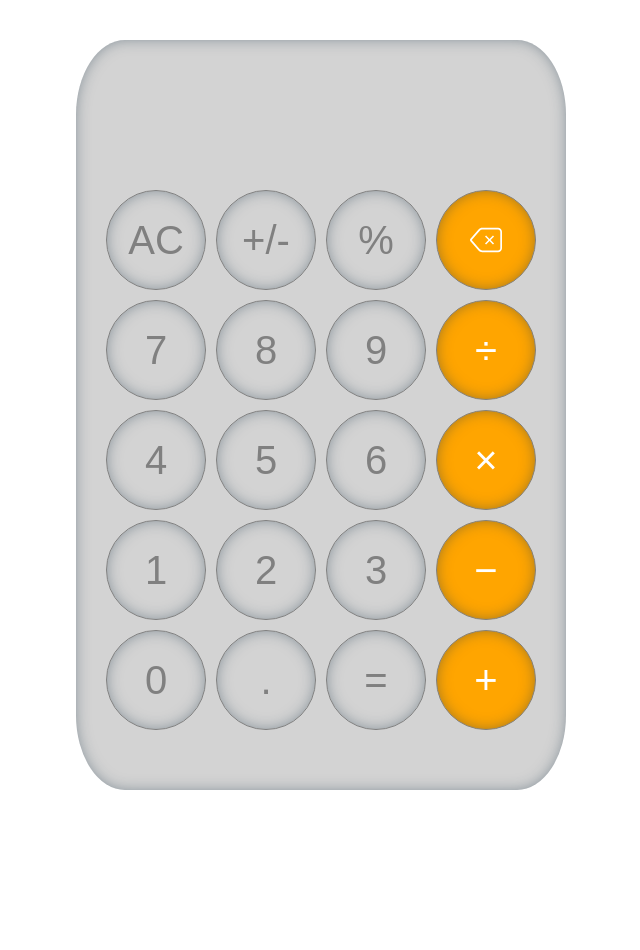
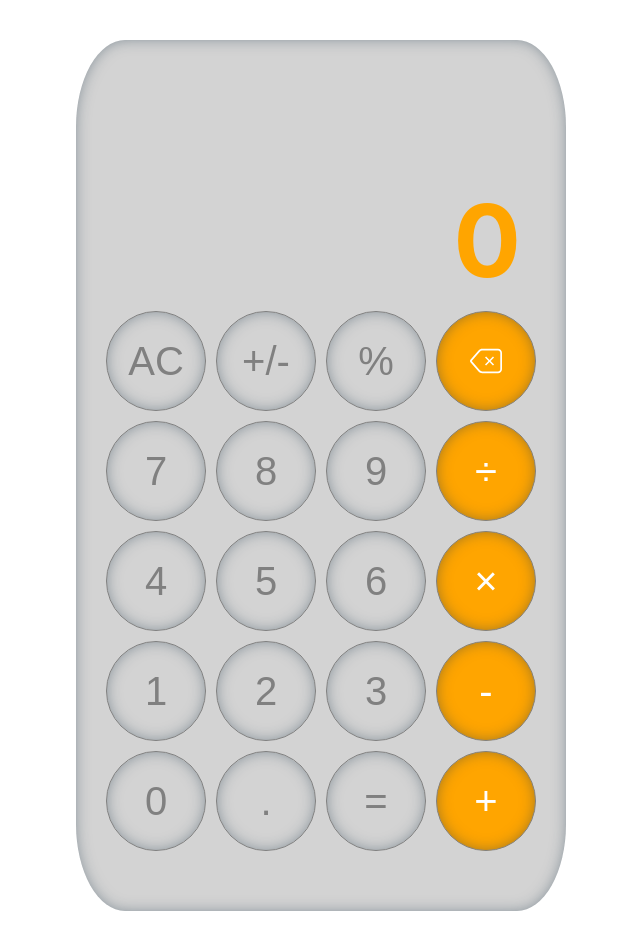
Before and after one commit to Pavel-174/calculator, a React (Create React App) app: page / in a window 1280 px wide. Shown: the whole page, without its empty margins (319-959 px from the left). Before the commit the page ends 830 px from the top, so only its background shows below. Built offline with nearby package versions, Linux system fonts and the light colour scheme.

Commit message:
delete button bug fixed

```diff
--- a/src/App.css
+++ b/src/App.css
@@ -19,9 +19,11 @@ body {
 	justify-content: flex-end;
 	width: 400px;
 	padding-bottom: 0px;
-	font-size: 0px;
+	font-size: 100px;
 	color: orange;
     margin: 0px;
+    max-width: 400px;
+    overflow: hidden;
 }
 
 .screen-container {
--- a/src/App.js
+++ b/src/App.js
@@ -1,4 +1,3 @@
-/* eslint-disable jsx-a11y/heading-has-content */
 import React from "react";
 import "./App.css";
 import Button from "./components/Button";
@@ -39,7 +38,9 @@ function App() {
         setScreen((screen / 100).toString());
         break;
       case "":
-        setScreen(screen.substring(0, screen.length - 1));
+        screen.length === 1
+          ? setScreen("0")
+          : setScreen(screen.substring(0, screen.length - 1));
         break;
 			default:
 				screen === "0" && screen.length < 10
@@ -49,7 +50,6 @@ function App() {
 	};
 
 	return (
-		<>
 			<body>
 				<main>
           <div className="calculator">
@@ -78,7 +78,7 @@ function App() {
 						  <Button name="number" onClick={handleInput} value={1} />
 						  <Button name="number" onClick={handleInput} value={2} />
 						  <Button name="number" onClick={handleInput} value={3} />
-              <Button name={"operation"} onClick={handleInput} value={"−"} />
+              <Button name={"operation"} onClick={handleInput} value={"-"} />
   					</div>
 	  				<div id="buttons" className="button-row">
 		  				<Button name="number" onClick={handleInput} value={"0"} />
@@ -89,7 +89,6 @@ function App() {
           </div>
 				</main>
 			</body>
-		</>
 	);
 }
 
```
